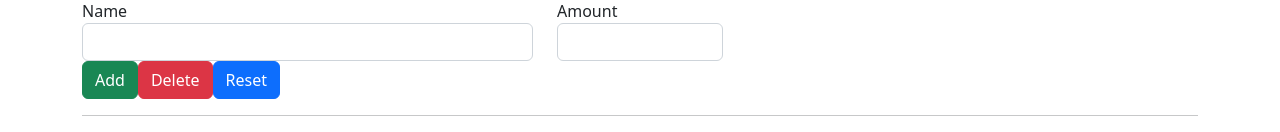
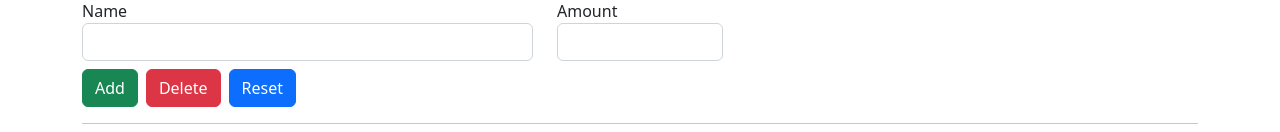
Before and after one commit to EnigmaSn/angular-max, an Angular app: page / in a window 1280 px wide. Shown: the part 357-489 px from the top of the page. Built offline with nearby package versions, Linux system fonts and the light colour scheme.

Commit message:
ShoppingList component

```diff
--- a/src/app/shopping-list/shopping-edit/shopping-edit.component.html
+++ b/src/app/shopping-list/shopping-edit/shopping-edit.component.html
@@ -1,7 +1,7 @@
 <div class="row">
     <div class="col-xs-12">
         <form>
-            <div class="row">
+            <div class="row mb-2">
                 <div class="col-sm-5 form-group">
                     <label for="name">Name</label>
                     <input id="name" type="text" class="form-control">
@@ -12,8 +12,8 @@
                 </div>
             </div>
             <div class="row">
-                <div class="col-xs-12">
-                    <button class="btn btn-success" type="submit">Add</button>
+                <div class="col-xs-12 d-flex gap-2">
+                    <button class="btn btn-success mr-15" type="submit">Add</button>
                     <button class="btn btn-danger" type="button">Delete</button>
                     <button class="btn btn-primary" type="reset">Reset</button>
                 </div>
```
